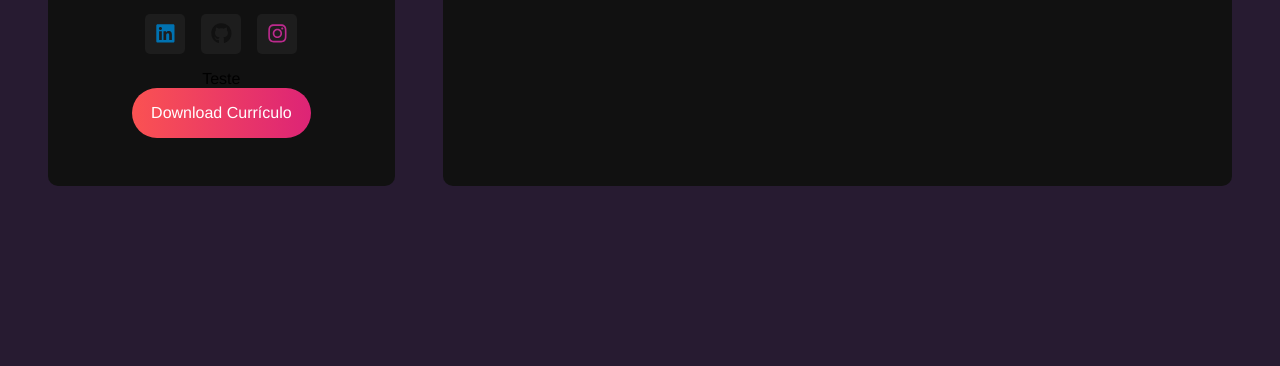
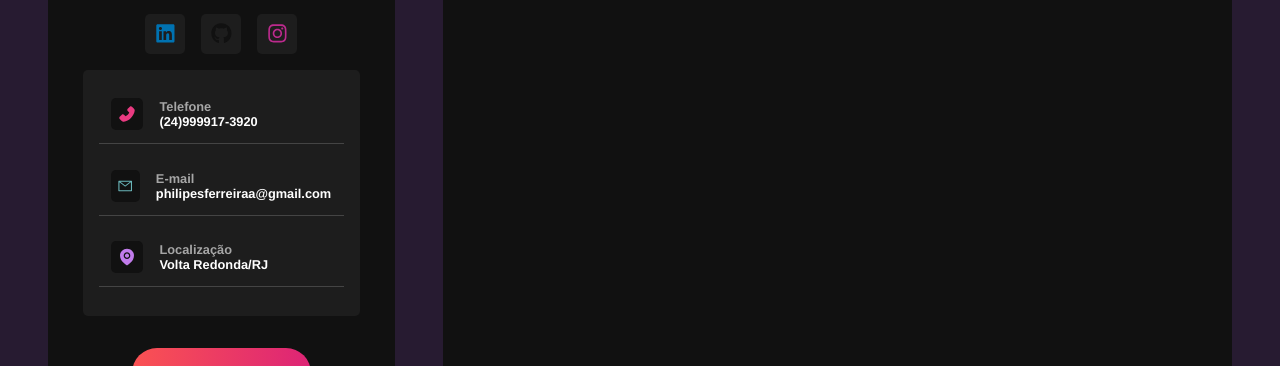
Before and after one commit to PhilipeF/site-portfolio, a React (Vite) app: page / in a window 1280 px wide. Shown: the part 538-904 px from the top of the page. Before the commit the page ends 800 px from the top, so only its background shows below. Built offline with nearby package versions, Linux system fonts and the light colour scheme.

Commit message:
componente sidebar ok

```diff
--- a/src/components/informationContainer.jsx
+++ b/src/components/informationContainer.jsx
@@ -1,9 +1,34 @@
 import '../styles/components/informationcontainer.sass'
-import { AiFillPhone, AiOutlineMail, AiFillEnvironment } from 'react-icons/ai';
+import { AiFillPhone, AiFillEnvironment, AiOutlineMail, AiFillAlert } from 'react-icons/ai';
 
 const InformationContainer = () => {
     return (
-        <p>Teste</p>
+        <section id="information">
+            <div className="info-card">
+                <AiFillPhone id="phone-icon" />
+                <div>
+                    <h3>Telefone</h3>
+                    <p>(24)999917-3920</p>
+                </div>
+            </div>
+
+            <div className="info-card">
+                <AiOutlineMail id="email-icon" />
+                <div>
+                    <h3>E-mail</h3>
+                    <p>philipesferreiraa@gmail.com</p>
+                </div>
+            </div>
+
+            <div className="info-card">
+                <AiFillEnvironment id="pin-icon" />
+                <div>
+                    <h3>Localização</h3>
+                    <p>Volta Redonda/RJ</p>
+                </div>
+            </div>
+
+        </section>
     )
 }
 
--- a/src/styles/components/informationcontainer.sass
+++ b/src/styles/components/informationcontainer.sass
@@ -0,0 +1,47 @@
+@use '../variables'
+@use '../mixins'
+
+#information
+    @include mixins.center
+    flex-direction: column
+    background: variables.$bg-color-secondary
+    padding: 1rem
+    margin-bottom: 2rem
+    text-align: left
+    width: 80%
+    border-radius: variables.$card-border-radius
+
+    .info-card
+        @include mixins.center
+        justify-content: start
+        gap: 1rem
+        padding: .8rem
+        margin-bottom: .8rem
+        border-bottom: 1px solid #444
+        width: 100%
+
+        h3
+            color: variables.$text-color-secondary
+            font-size: .8rem
+            margin-botton: .5rem
+
+        p
+            color: variables.$text-color
+            font-weight: bold
+            font-size: .8rem
+
+        svg
+            background-color: variables.$bg-color
+            padding: .4rem
+            width: 2rem
+            height: 2rem
+            border-radius: variables.$card-border-radius
+
+        #phone-icon
+            color: #e93b81
+
+        #email-icon
+            color: #6ab5b9
+
+        #pin-icon
+            color: #c17ceb
```
